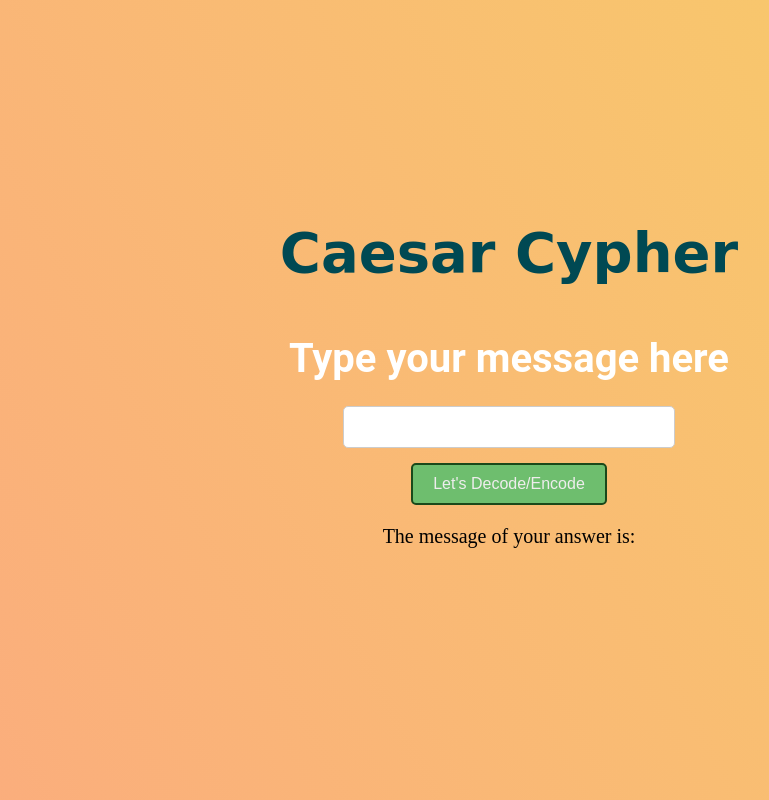
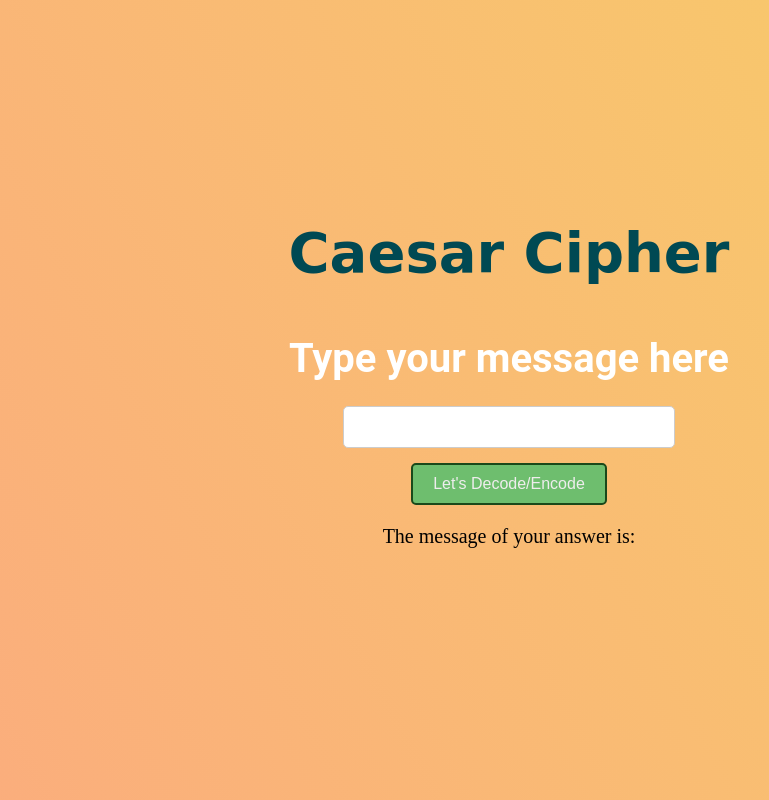
Before and after one commit to subhajitroycode/caesar-cipher, a plain HTML site: page index.html in a window 1280 px wide. Shown: the whole page, without its empty margins (131-900 px from the left). Drawn offline with Linux system fonts and the light colour scheme; a web font is replaced by a local one.

Commit message:
Update index.html

```diff
--- a/index.html
+++ b/index.html
@@ -9,7 +9,7 @@
   </head>
   <body>
     <div class="container">
-      <h1 class="header">Caesar Cypher</h1>
+      <h1 class="header">Caesar Cipher</h1>
       <h2 class="sub-heading">Type your message here</h2>
       <input type="text" id="message" />
       <button id="cipher" class="button">Let's Decode/Encode</button>
```
